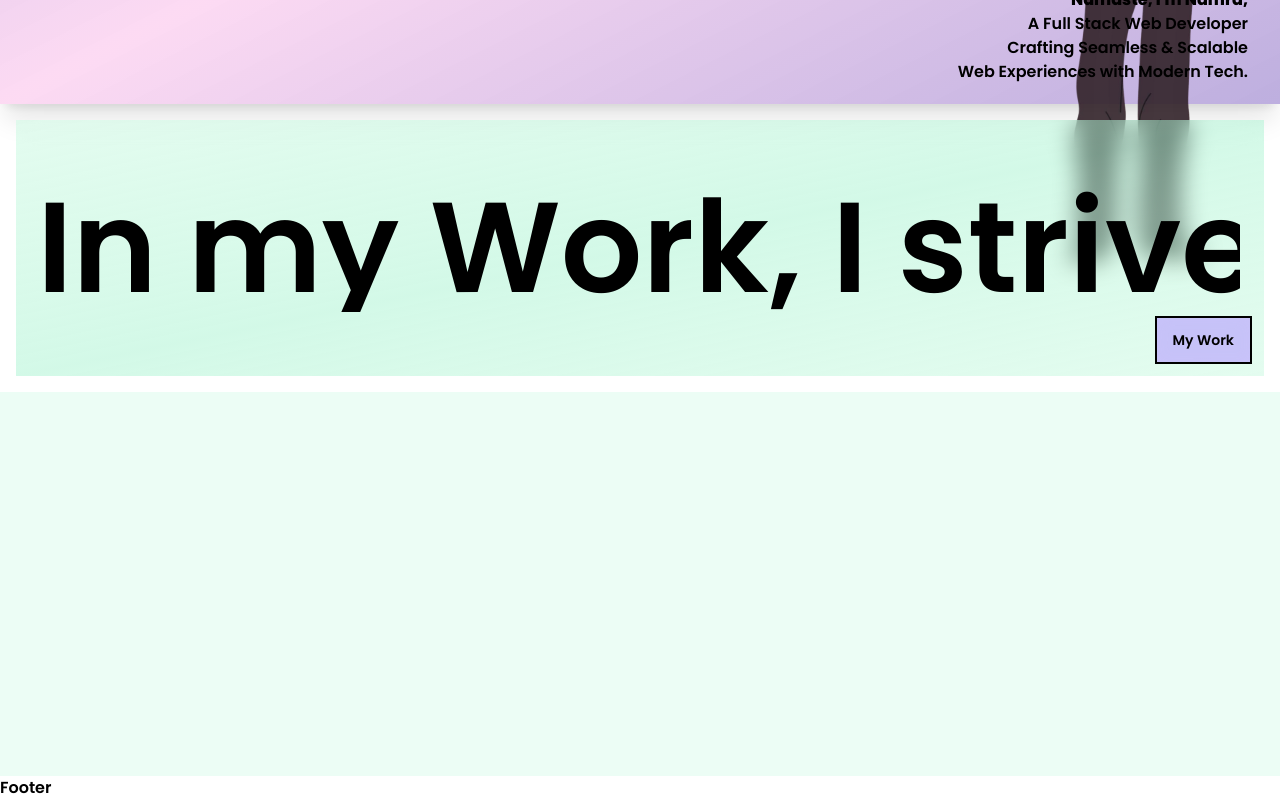
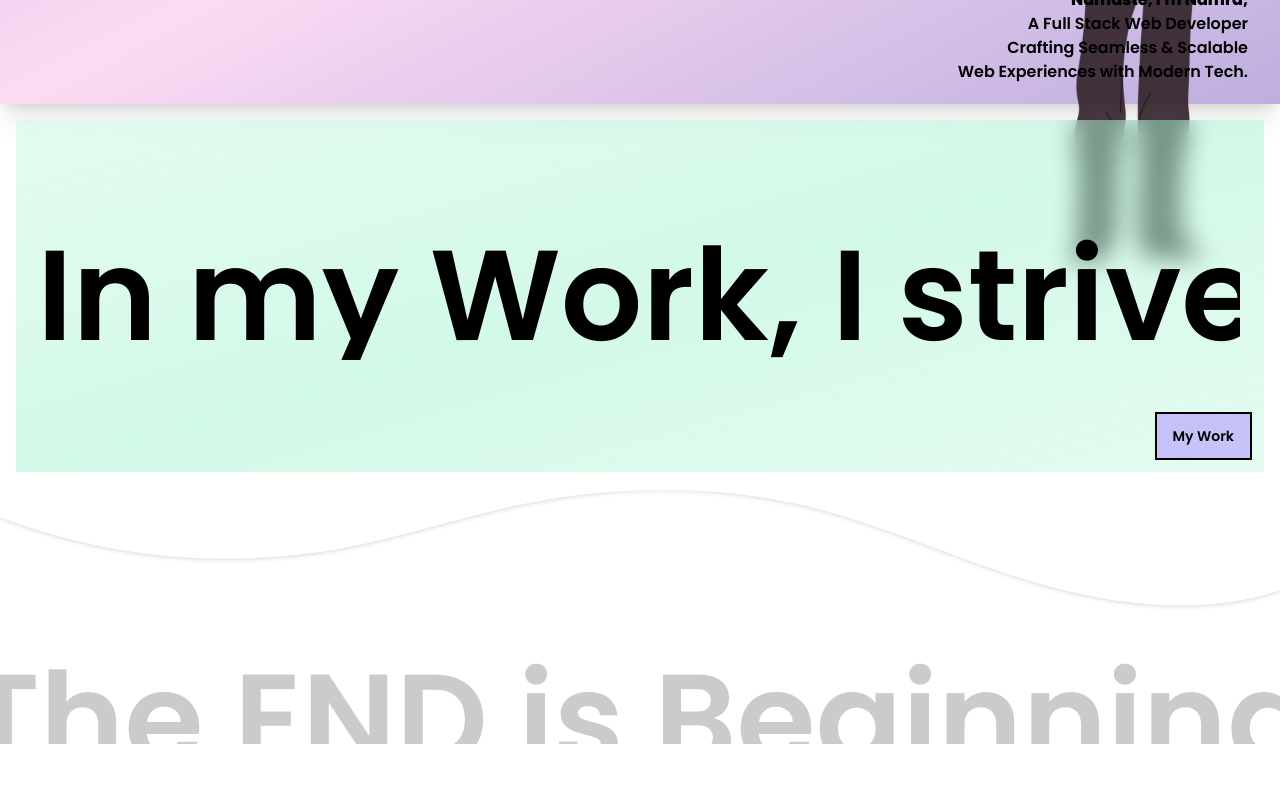
Before and after one commit to namravamja/portfolio-namra, a Next.js app: page / in a window 1280 px wide. Shown: the part 618-1418 px from the top of the page. After the commit the page ends 1362 px from the top, so only its background shows below. Built offline with nearby package versions, Linux system fonts and the light colour scheme; a web font is replaced by a local one.

Commit message:
Refactor About page content, update Footer import, and remove unused components

```diff
--- a/src/app/(frontend)/About/page.tsx
+++ b/src/app/(frontend)/About/page.tsx
@@ -1,7 +1,7 @@
 import React from "react";
 
 function About() {
-  return <div>About</div>;
+  return <div>lorem2334</div>;
 }
 
 export default About;
--- a/src/app/layout.tsx
+++ b/src/app/layout.tsx
@@ -3,7 +3,7 @@ import { Geist, Geist_Mono } from "next/font/google";
 import "./globals.css";
 import PreloaderWrapper from "@/components/Loader/PreLoaderWrapper";
 import Navbar from "@/components/Navbar/Navbar";
-import Footer from "@/components/Footer/Footer";
+import Footer from "@/components/Footer/page";
 const geistSans = Geist({
   variable: "--font-geist-sans",
   subsets: ["latin"],
--- a/src/app/page.tsx
+++ b/src/app/page.tsx
@@ -1,4 +1,4 @@
-import Homepage from "@/components/Homepage/Herosection/page";
+import Homepage from "@/components/Homepage/page";
 
 export default function Home() {
   return (
--- a/src/components/Footer/Footer.tsx
+++ /dev/null
@@ -1,7 +0,0 @@
-import React from "react";
-
-const Footer = () => {
-  return <div>Footer</div>;
-};
-
-export default Footer;
--- /dev/null
+++ b/src/components/Footer/page.tsx
@@ -0,0 +1,23 @@
+const Footer = () => {
+  return (
+    <>
+      <div className="w-full h-auto overflow-hidden">
+        <div className="flex justify-center items-center flex-col">
+          <svg viewBox="0 0 1200 120" preserveAspectRatio="none">
+            <path
+              d="M321.39,56.44c58-10.79,114.16-30.13,172-41.86,82.39-16.72,168.19-17.73,250.45-.39C823.78,31,906.67,72,985.66,92.83c70.05,18.48,146.53,26.09,214.34,3V0H0V27.35A600.21,600.21,0,0,0,321.39,56.44Z"
+              className="fill-white drop-shadow-sm"
+            ></path>
+          </svg>
+          <div className="w-full flex justify-center">
+            <h1 className="text-9xl font-semibold opacity-20 whitespace-nowrap relative -bottom-10">
+              The END is Beginning
+            </h1>
+          </div>
+        </div>
+      </div>
+    </>
+  );
+};
+
+export default Footer;
--- a/src/components/Homepage/Herosection/page.tsx
+++ b/src/components/Homepage/page.tsx
@@ -1,7 +1,7 @@
 "use client";
 
 import type React from "react";
-import InfiniteScroll from "../section1/InfiniteScroll";
+import InfiniteScroll from "./section1/InfiniteScroll";
 import Link from "next/link";
 import { useState } from "react";
 
@@ -59,7 +59,7 @@ const Homepage: React.FC = () => {
       </div>
 
       {/* Section 2 with Infinite Scrolling using Framer Motion */}
-      <div className="w-full h-48 sm:h-56 md:h-64 lg:h-72 flex">
+      <div className="w-full h-52 sm:h-64 md:h-72 lg:h-96 flex">
         <div className="w-full m-2 sm:m-3 md:m-4 p-3 sm:p-4 md:p-6 bg-gradient-to-br from-[#d1fae5]/60 via-[#a7f3d0]/50 to-[#d1fae5]/60 backdrop-blur-md overflow-hidden">
           <div className="flex items-center h-full">
             <InfiniteScroll text={text} />
@@ -82,10 +82,6 @@ const Homepage: React.FC = () => {
           </div>
         </div>
       </div>
-
-      <div className="w-full h-96 bg-emerald-50">
-        <div></div>
-      </div>
     </>
   );
 };
```
